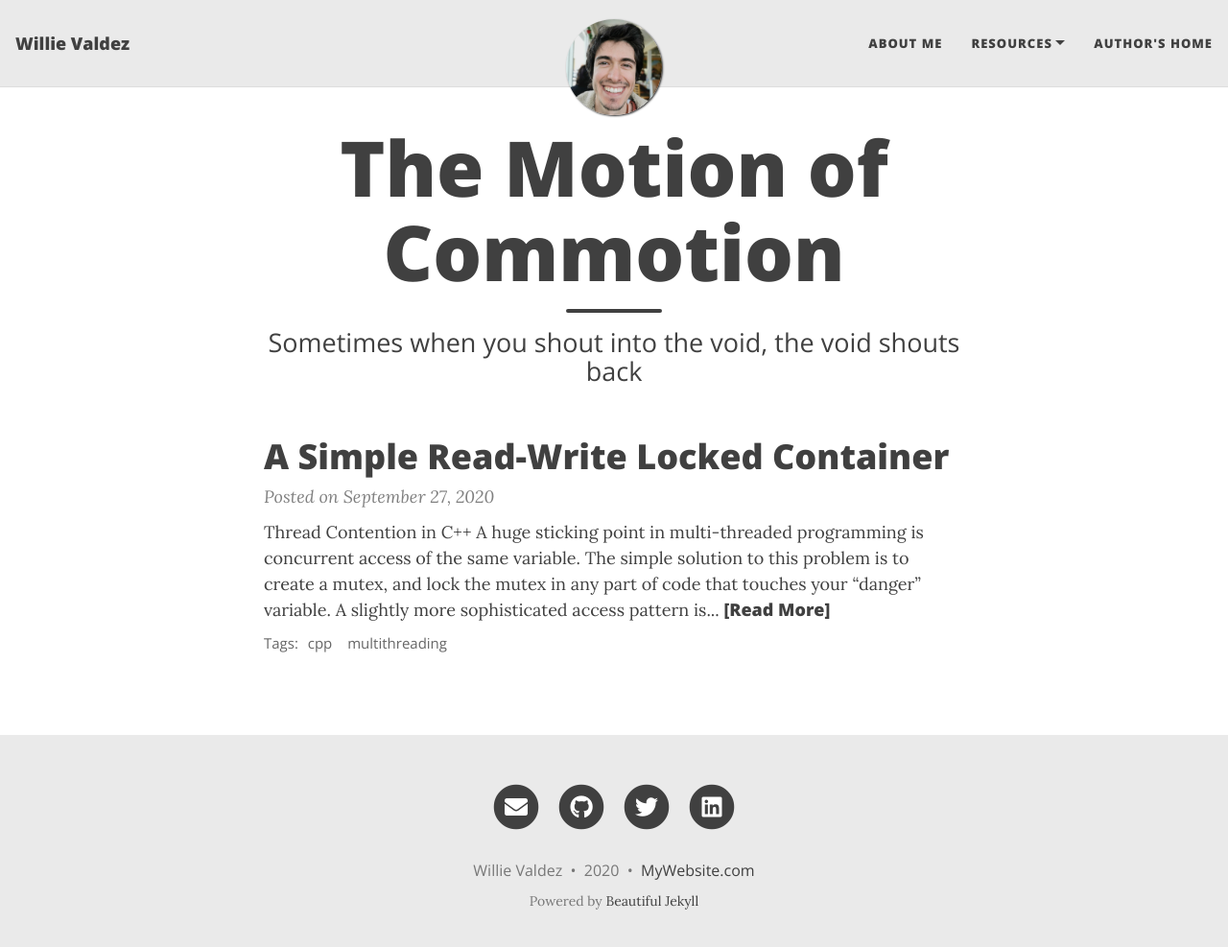
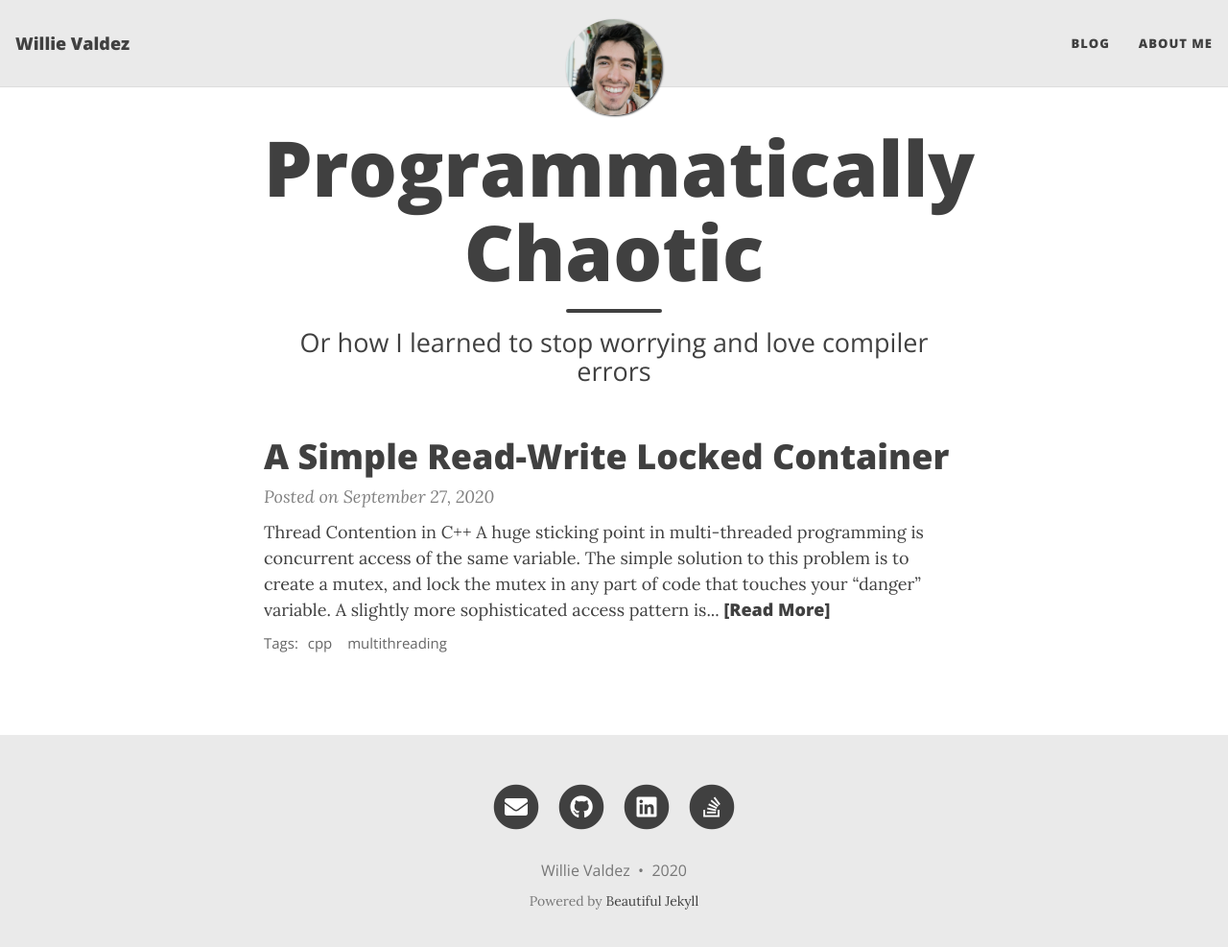
Before and after one commit to g2valdez/willievaldez.github.io, a Jekyll site: the page built from index.html, in a window 1280 px wide and 1000 px high. Shown: the top 987 px of the window at 96% size. Built offline with Jekyll 4.4.1, drawn with Linux system fonts in a browser that asks for light colours; nearby versions of some CDN libraries; the list of posts is cut into pages by our own code.

Commit message:
more customization

```diff
--- a/_config.yml
+++ b/_config.yml
@@ -14,11 +14,8 @@ author: Willie Valdez
 # --- List of links in the navigation bar --- #
 
 navbar-links:
+  Blog: ""
   About Me: "aboutme"
-  Resources:
-    - Beautiful Jekyll: "https://beautifuljekyll.com"
-    - Learn markdown: "https://www.markdowntutorial.com/"
-  Author's home: "https://deanattali.com"
 
 # --- Logo --- #
 
@@ -42,11 +39,11 @@ social-network-links:
   email: "williev814@gmail.com"
 #  facebook: deanattali
   github: willievaldez
-  twitter: daattali
-  linkedin: daattali
+#  twitter: daattali
+  linkedin: guillermo-valdez
 #  reddit: yourname
 #  xing: yourname
-#  stackoverflow: "3943160/daattali"
+  stackoverflow: "6591096/willie-valdez"
 #  snapchat: deanat78
 #  instagram: deanat78
 #  youtube: user/deanat78
@@ -76,7 +73,7 @@ share-links-active:
 
 # How to display the link to your website in the footer
 # Remove this if you don't want a link in the footer
-url-pretty: "MyWebsite.com"
+# url-pretty: "MyWebsite.com"
 
 # Excerpt word length - Truncate the excerpt of each post on the feed page to the specified number of words
 excerpt_length: 50
--- a/index.html
+++ b/index.html
@@ -1,5 +1,5 @@
 ---
 layout: home
-title: The Motion of Commotion
-subtitle: Sometimes when you shout into the void, the void shouts back
+title: Programmatically Chaotic
+subtitle: Or how I learned to stop worrying and love compiler errors
 ---
```
